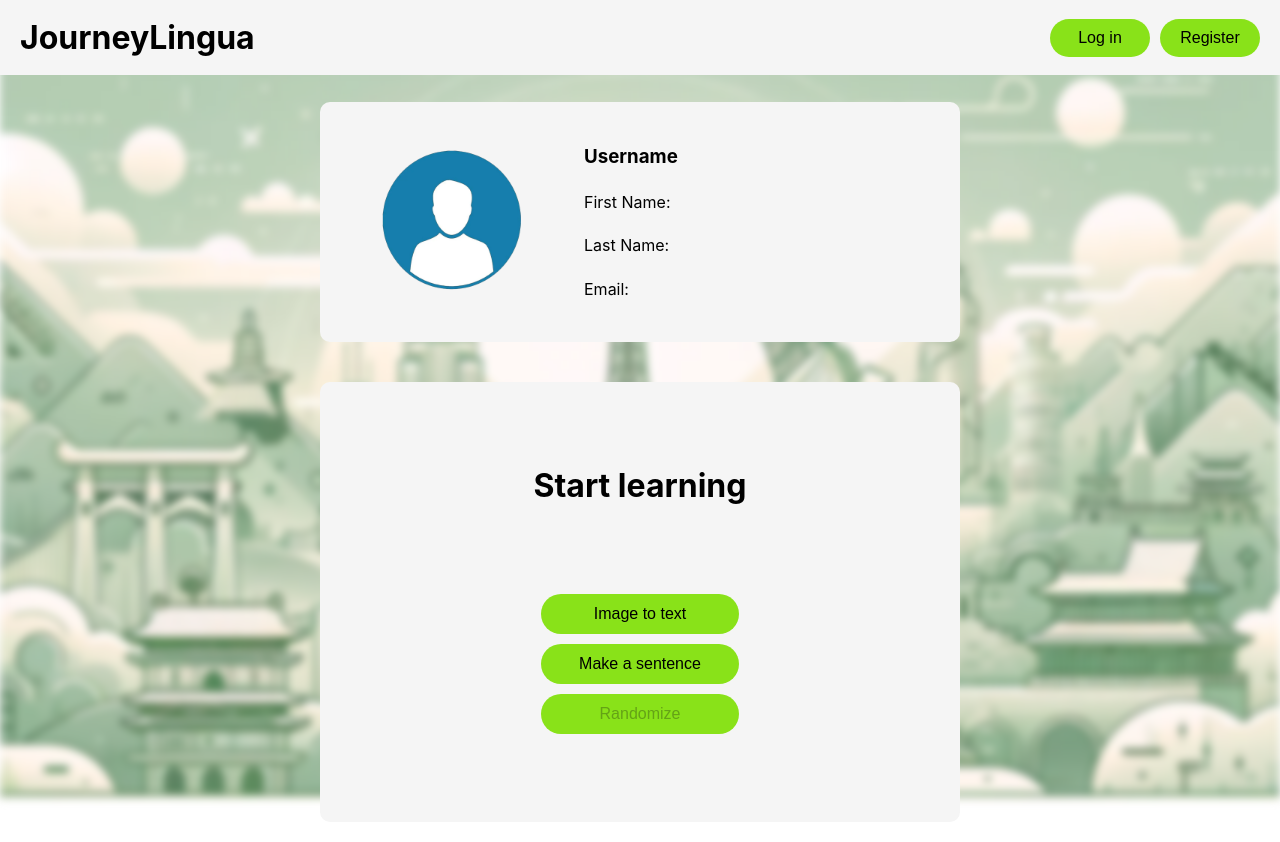
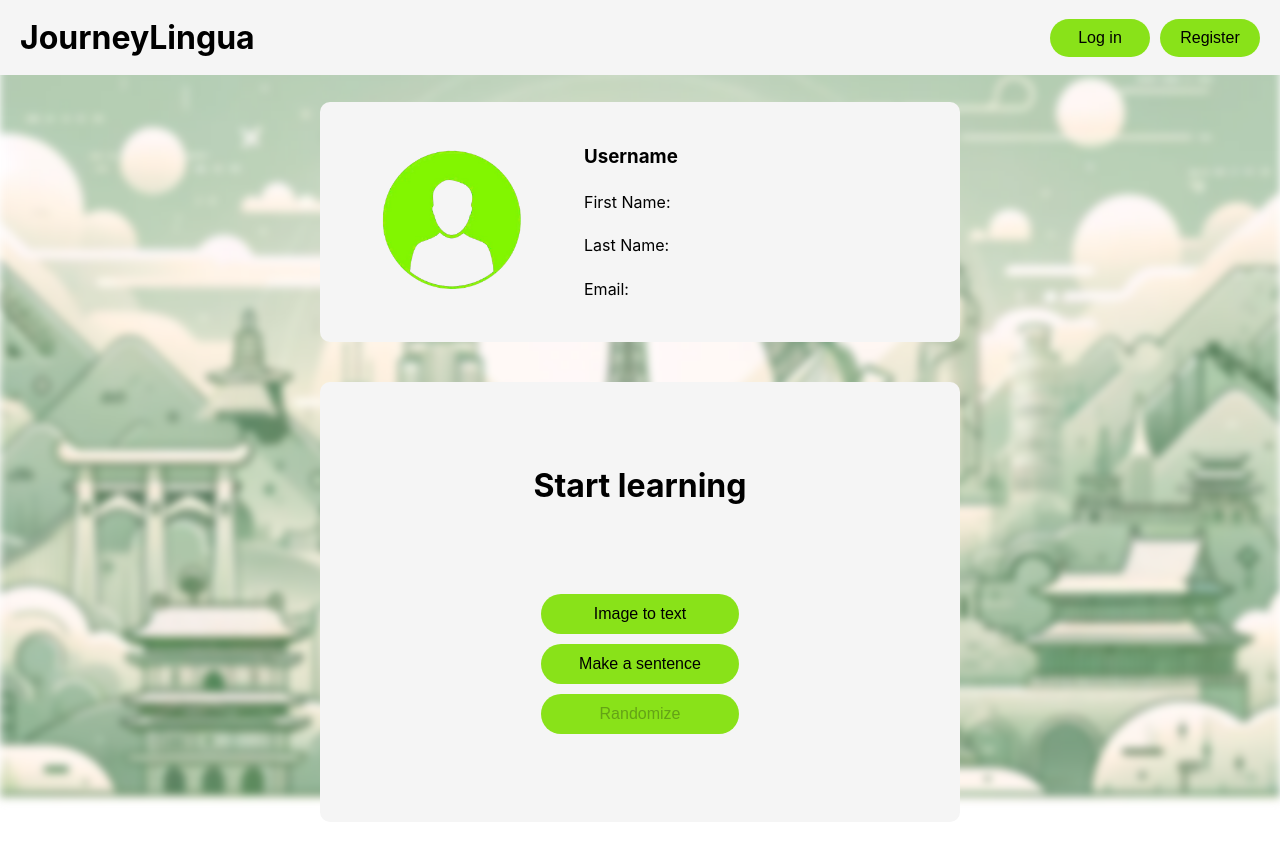
Before and after one commit to MKRadius/JourneyLingua, a React (Vite) app in the folder frontend/: page /profile in a window 1280 px wide. Shown: the top 842 px of the page. Built offline with nearby package versions, Linux system fonts and the light colour scheme.

Commit message:
Changed profile photo

```diff
--- a/frontend/src/components/Profile.tsx
+++ b/frontend/src/components/Profile.tsx
@@ -15,7 +15,7 @@ const Profile: React.FC = () => {
         <div className="profile-container">
             <div className="profile">
                 <div className="profile-image">
-                    <img width="150" src="../../public/UserProfileImage.webp" alt="Profile" />
+                    <img width="150" src="../../public/UserProfileImage.png" alt="Profile" />
                 </div>
 
                 <div className="profile-details">
```
Also changed, not shown: frontend/public/UserProfileImage.png (added).
